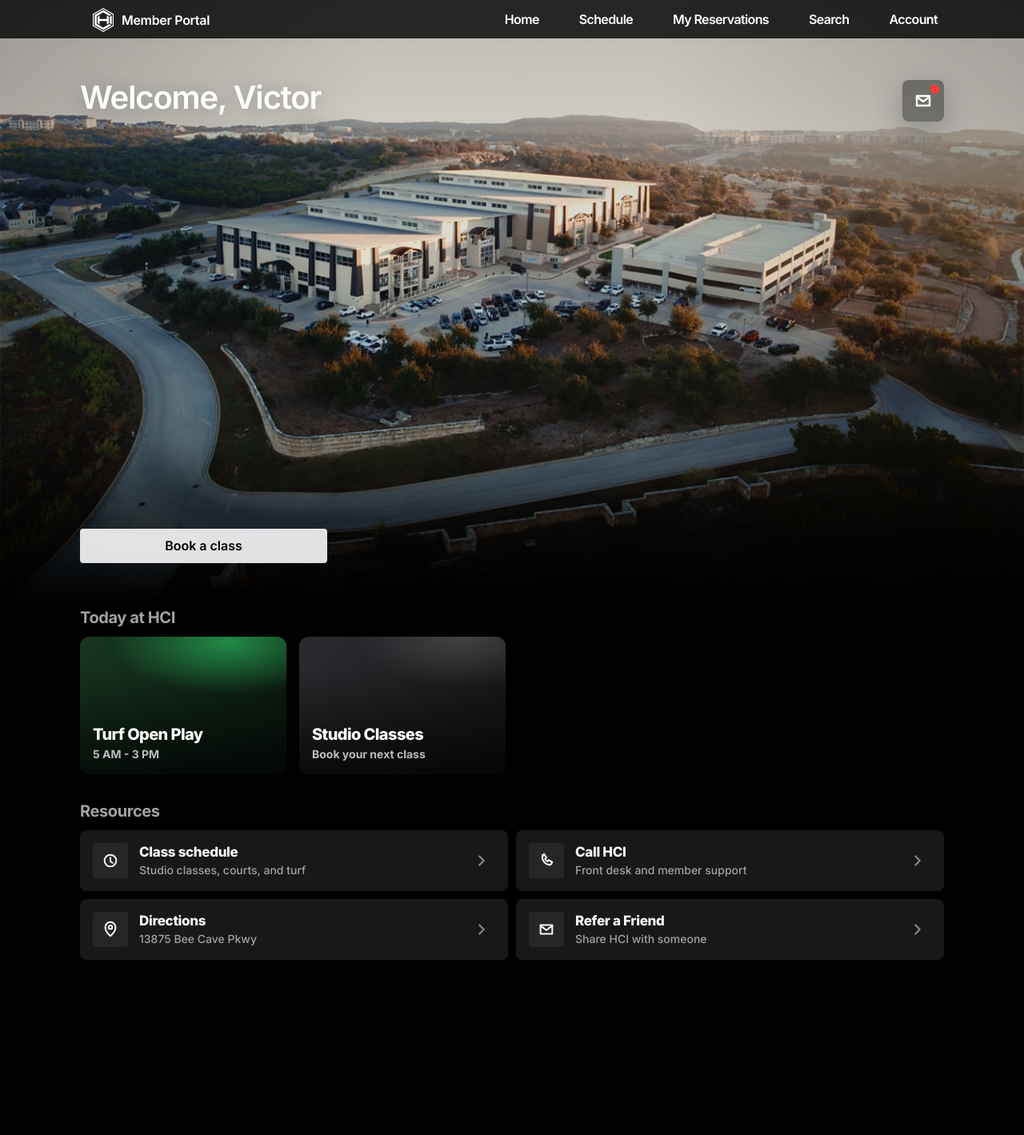
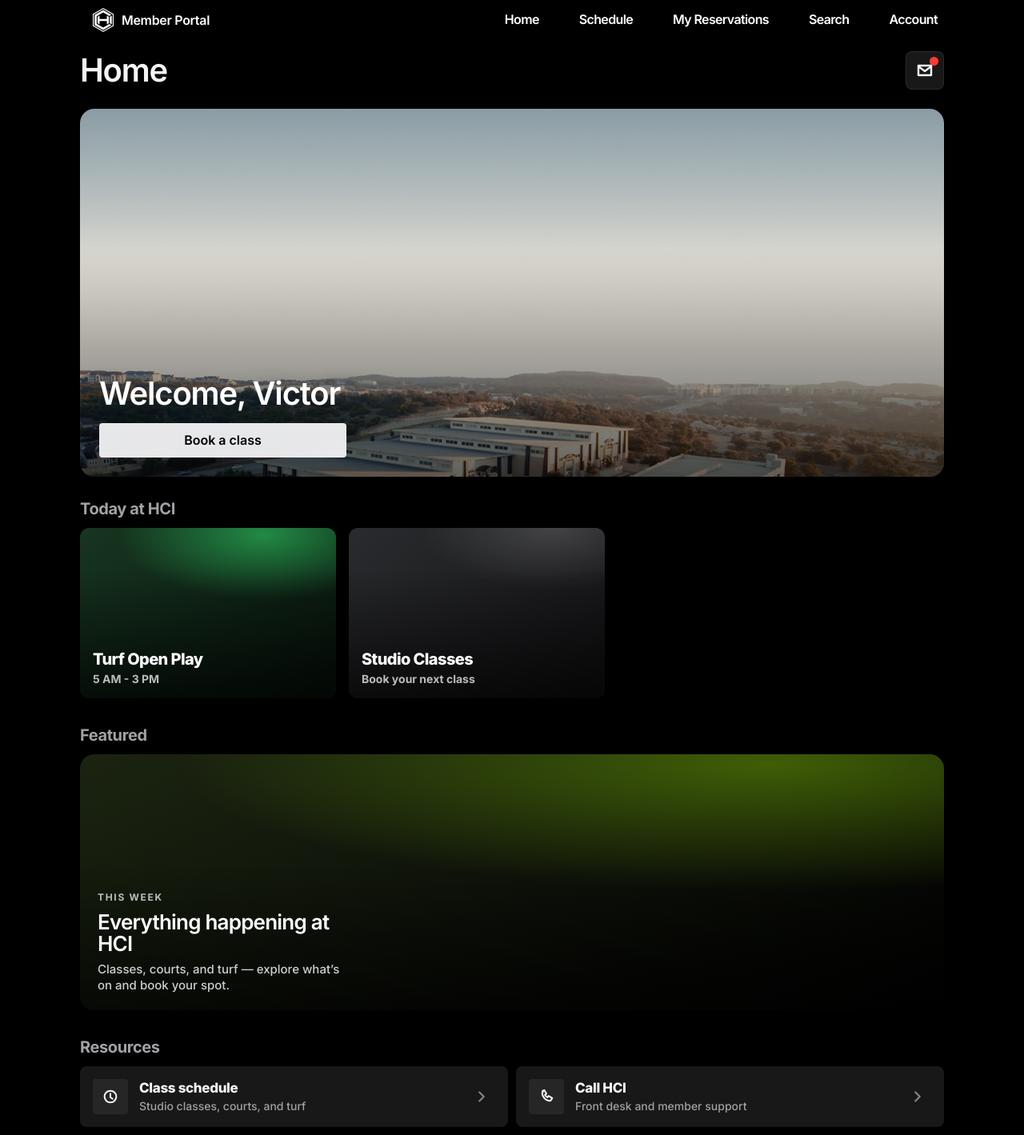
Before and after one commit to hcimarketinghost/member-portal, a Next.js app: page / in a window 1280 px wide. Shown: the top 1419 px of the page at 80% size. Before the commit the page ends 1272 px from the top, so only its background shows below. Built offline with nearby package versions, Linux system fonts and the light colour scheme.

Commit message:
Refine member portal layout

```diff
--- a/src/app/(member)/page.tsx
+++ b/src/app/(member)/page.tsx
@@ -1,4 +1,5 @@
 import Link from "next/link";
+import { AppContent, AppPage } from "@/components/AppPage";
 
 function MailIcon() {
   return (
@@ -87,25 +88,28 @@ const RESOURCES = [
 
 export default function Home() {
   return (
-    <main className="hp-home-screen hp-rise">
-      <section className="hp-home-hero" aria-label="Hill Country Indoor member home">
-        <img className="hp-home-hero-img" src="/hci-home-hero.jpg" alt="" />
-        <div className="hp-home-hero-shade" />
-        <div className="hp-home-hero-content">
-          <div className="hp-home-hero-top">
-            <h1 className="hp-h1 hp-home-welcome">Welcome, Victor</h1>
+    <AppPage>
+      <AppContent>
+        <header className="hp-app-header hp-home-header">
+          <h1 className="hp-h1">Home</h1>
           <Link href="/account" className="hp-home-mail" aria-label="Account messages">
             <MailIcon />
             <span />
           </Link>
-          </div>
+        </header>
+
+        <section className="hp-home-hero-card" aria-label="Welcome">
+          <img className="hp-home-hero-img" src="/hci-home-hero.jpg" alt="" />
+          <div className="hp-home-hero-shade" />
+          <div className="hp-home-hero-content">
+            <h2 className="hp-home-welcome">Welcome, Victor</h2>
             <Link href="/schedule" className="hp-btn hp-home-hook">
               Book a class
             </Link>
           </div>
         </section>
 
-      <section className="hp-home-sections">
+        <div className="hp-home-sections">
         <div className="hp-home-section">
           <h2 className="hp-home-section-title">Today at HCI</h2>
           <div className="hp-home-cardrail" aria-label="Today at HCI">
@@ -118,6 +122,19 @@ export default function Home() {
               </Link>
             ))}
           </div>
+        </div>
+
+        <div className="hp-home-section">
+          <h2 className="hp-home-section-title">Featured</h2>
+          <Link href="/explore" className="hp-home-spotlight">
+            <div className="hp-home-spotlight-copy">
+              <p className="hp-home-spotlight-eyebrow">This week</p>
+              <h3 className="hp-home-spotlight-title">Everything happening at HCI</h3>
+              <p className="hp-home-spotlight-caption">
+                Classes, courts, and turf — explore what&rsquo;s on and book your spot.
+              </p>
+            </div>
+          </Link>
         </div>
 
         <div className="hp-home-section">
@@ -142,7 +159,8 @@ export default function Home() {
             })}
           </div>
         </div>
-      </section>
-    </main>
+        </div>
+      </AppContent>
+    </AppPage>
   );
 }
--- a/src/app/globals.css
+++ b/src/app/globals.css
@@ -414,30 +414,35 @@ html, body {
 }
 
 /* ── Hub tiles (home) ─────────────────────────────────────────── */
-.hp-home-screen {
-  min-height: 100dvh;
-  padding-bottom: 152px;
-  overflow: hidden;
+/* Home uses the universal page shell (hp-app-header title + hp-shell content).
+   The hero is a contained card below the "Home" title — not a full-bleed
+   screen — so Home matches every other page's structure. */
+.hp-home-header {
+  display: flex;
+  align-items: center;
+  justify-content: space-between;
+  gap: 16px;
 }
-.hp-home-hero {
+.hp-home-hero-card {
   position: relative;
-  width: 100vw;
-  min-height: clamp(520px, 76vh, 720px);
-  margin-left: 50%;
-  transform: translateX(-50%);
+  min-height: 460px;
+  display: flex;
+  flex-direction: column;
+  justify-content: flex-end;
+  padding: 24px;
+  border-radius: 18px;
   overflow: hidden;
   isolation: isolate;
+  color: #fff;
 }
 .hp-home-hero-img {
   position: absolute;
   inset: 0;
   z-index: -2;
-  width: max(100%, 620px);
+  width: 100%;
   height: 100%;
-  left: 50%;
-  transform: translateX(-50%);
   object-fit: cover;
-  object-position: center bottom;
+  object-position: center;
   display: block;
   pointer-events: none;
   user-select: none;
@@ -446,49 +451,38 @@ html, body {
   position: absolute;
   inset: 0;
   z-index: -1;
-  background:
-    linear-gradient(180deg, rgba(0, 0, 0, 0.16) 0%, rgba(0, 0, 0, 0.02) 46%, rgba(0, 0, 0, 0.12) 72%, #000 100%),
-    linear-gradient(90deg, rgba(0, 0, 0, 0.18) 0%, rgba(0, 0, 0, 0) 36%, rgba(0, 0, 0, 0) 64%, rgba(0, 0, 0, 0.16) 100%);
+  background: linear-gradient(180deg, rgba(0, 0, 0, 0) 38%, rgba(0, 0, 0, 0.58) 100%);
 }
 .hp-home-hero-content {
-  position: relative;
-  z-index: 1;
-  width: calc(100% - var(--hci-x) - var(--hci-x));
-  min-height: inherit;
-  margin: 0 auto;
-  padding: max(16px, calc(env(safe-area-inset-top, 0px) + 14px)) 0 42px;
   display: flex;
   flex-direction: column;
-  justify-content: space-between;
-  gap: 32px;
-}
-.hp-home-hero-top {
-  position: relative;
-  min-height: 52px;
+  align-items: center;
+  gap: 16px;
+  width: 100%;
+  text-align: center;
 }
 .hp-home-welcome {
   margin: 0;
-  max-width: 720px;
+  font-size: clamp(28px, 7vw, 40px);
+  line-height: 1.05;
+  font-weight: 600;
+  letter-spacing: -0.03em;
   color: #fff;
-  text-wrap: initial;
-  text-shadow: 0 4px 28px rgba(0, 0, 0, 0.24);
+  text-shadow: 0 4px 28px rgba(0, 0, 0, 0.3);
 }
 .hp-home-mail {
-  position: absolute;
-  top: 0;
-  right: 0;
-  width: 52px;
-  height: 52px;
+  position: relative;
+  flex-shrink: 0;
+  width: 48px;
+  height: 48px;
   display: flex;
   align-items: center;
   justify-content: center;
   border-radius: var(--radius-card);
-  color: #fff;
-  background: rgba(0, 0, 0, 0.38);
+  color: var(--text);
+  background: var(--surface);
+  border: 1px solid var(--hairline);
   text-decoration: none;
-  box-shadow: 0 12px 36px rgba(0, 0, 0, 0.24);
-  backdrop-filter: blur(18px) saturate(130%);
-  -webkit-backdrop-filter: blur(18px) saturate(130%);
 }
 .hp-home-mail svg {
   width: 24px;
@@ -509,13 +503,64 @@ html, body {
   background: #ff3b30;
 }
 .hp-home-hook {
-  background: rgba(245, 245, 247, 0.92);
+  background: rgba(245, 245, 247, 0.94);
   backdrop-filter: blur(14px) saturate(120%);
   -webkit-backdrop-filter: blur(14px) saturate(120%);
 }
+/* ── Featured spotlight (Apple Music "The Songs That Matter" card) ── */
+.hp-home-spotlight {
+  position: relative;
+  display: flex;
+  align-items: flex-end;
+  min-height: 320px;
+  padding: 22px;
+  border-radius: 18px;
+  overflow: hidden;
+  isolation: isolate;
+  color: #fff;
+  text-decoration: none;
+  background:
+    radial-gradient(125% 90% at 80% 4%, rgba(166, 253, 0, 0.32), transparent 55%),
+    linear-gradient(158deg, #1b2410 0%, #0c0f08 58%, #000 100%);
+}
+.hp-home-spotlight::after {
+  content: "";
+  position: absolute;
+  inset: 0;
+  z-index: -1;
+  background: linear-gradient(180deg, rgba(0, 0, 0, 0) 42%, rgba(0, 0, 0, 0.55) 100%);
+}
+.hp-home-spotlight-copy {
+  display: grid;
+  gap: 8px;
+  max-width: 30ch;
+}
+.hp-home-spotlight-eyebrow {
+  margin: 0;
+  font-size: 12px;
+  font-weight: 700;
+  letter-spacing: 0.14em;
+  text-transform: uppercase;
+  color: rgba(255, 255, 255, 0.72);
+}
+.hp-home-spotlight-title {
+  margin: 0;
+  font-size: 26px;
+  line-height: 1.05;
+  font-weight: 600;
+  letter-spacing: -0.03em;
+  color: #fff;
+}
+.hp-home-spotlight-caption {
+  margin: 0;
+  font-size: 15px;
+  line-height: 1.32;
+  font-weight: 500;
+  color: rgba(255, 255, 255, 0.8);
+}
 .hp-home-sections {
-  width: min(calc(100% - var(--hci-x) - var(--hci-x)), var(--content-max));
-  margin: 0 auto;
+  width: 100%;
+  margin-top: 28px;
   display: grid;
   gap: 34px;
 }
@@ -532,10 +577,25 @@ html, body {
   font-weight: 700;
   letter-spacing: -0.02em;
 }
+/* Apple Music-style peeking rail: cards snap, the next one peeks in from the
+   right, and the rail bleeds to the screen edge while the first card stays
+   aligned with the section title. */
 .hp-home-cardrail {
   display: grid;
-  grid-template-columns: repeat(2, minmax(0, 1fr));
+  grid-auto-flow: column;
+  grid-auto-columns: minmax(0, 78%);
   gap: 12px;
+  overflow-x: auto;
+  overscroll-behavior-x: contain;
+  scroll-snap-type: x mandatory;
+  scroll-padding-inline: var(--hci-x);
+  margin-inline: calc(var(--hci-x) * -1);
+  padding-inline: var(--hci-x);
+  -webkit-overflow-scrolling: touch;
+  scrollbar-width: none;
+}
+.hp-home-cardrail::-webkit-scrollbar {
+  display: none;
 }
 .hp-home-feature {
   position: relative;
@@ -653,14 +713,13 @@ html, body {
   font-weight: 500;
 }
 @media (min-width: 720px) {
-  .hp-home-hero {
-    min-height: min(72vh, 760px);
-  }
-  .hp-home-hero-img {
-    width: 100%;
+  /* Desktop hero: text + CTA left-aligned (they share the left edge). */
+  .hp-home-hero-content {
+    align-items: flex-start;
+    text-align: left;
   }
   .hp-home-cardrail {
-    grid-template-columns: repeat(3, minmax(0, 1fr));
+    grid-auto-columns: minmax(0, 300px);
   }
   .hp-home-resource-grid {
     grid-template-columns: repeat(2, minmax(0, 1fr));
@@ -669,48 +728,14 @@ html, body {
     font-size: 20px;
   }
 }
-@media (min-width: 960px) {
-  .hp-home-screen {
-    margin-top: -48px;
-    padding-bottom: 72px;
-  }
-  /* Cap to the viewport (minus nav) so the CTA never falls below the fold,
-     with a sensible floor on very short windows. */
-  .hp-home-hero {
-    min-height: clamp(560px, calc(100dvh - 40px), 780px);
-  }
-  .hp-home-hero-img {
-    width: 100%;
-    left: 0;
-    transform: none;
-  }
-  .hp-home-hero-content {
-    padding-top: 100px;
-    padding-bottom: 56px;
-  }
-}
-@media (max-width: 460px) {
-  .hp-home-screen {
-    padding-bottom: 132px;
-  }
-  .hp-home-hero {
-    min-height: 535px;
-  }
-  .hp-home-hero-img {
-    width: calc(100% + 140px);
-  }
-  .hp-home-hook {
-    width: 100%;
-  }
-}
 @media (max-width: 360px) {
   .hp-home-cardrail {
-    grid-template-columns: 1fr;
+    grid-auto-columns: minmax(0, 85%);
   }
 }
 @media (min-width: 1080px) {
   .hp-home-cardrail {
-    grid-template-columns: repeat(4, minmax(0, 1fr));
+    grid-auto-columns: minmax(0, 320px);
     gap: 16px;
   }
 }
```
Lines whose indentation alone changed are shown as unchanged.
